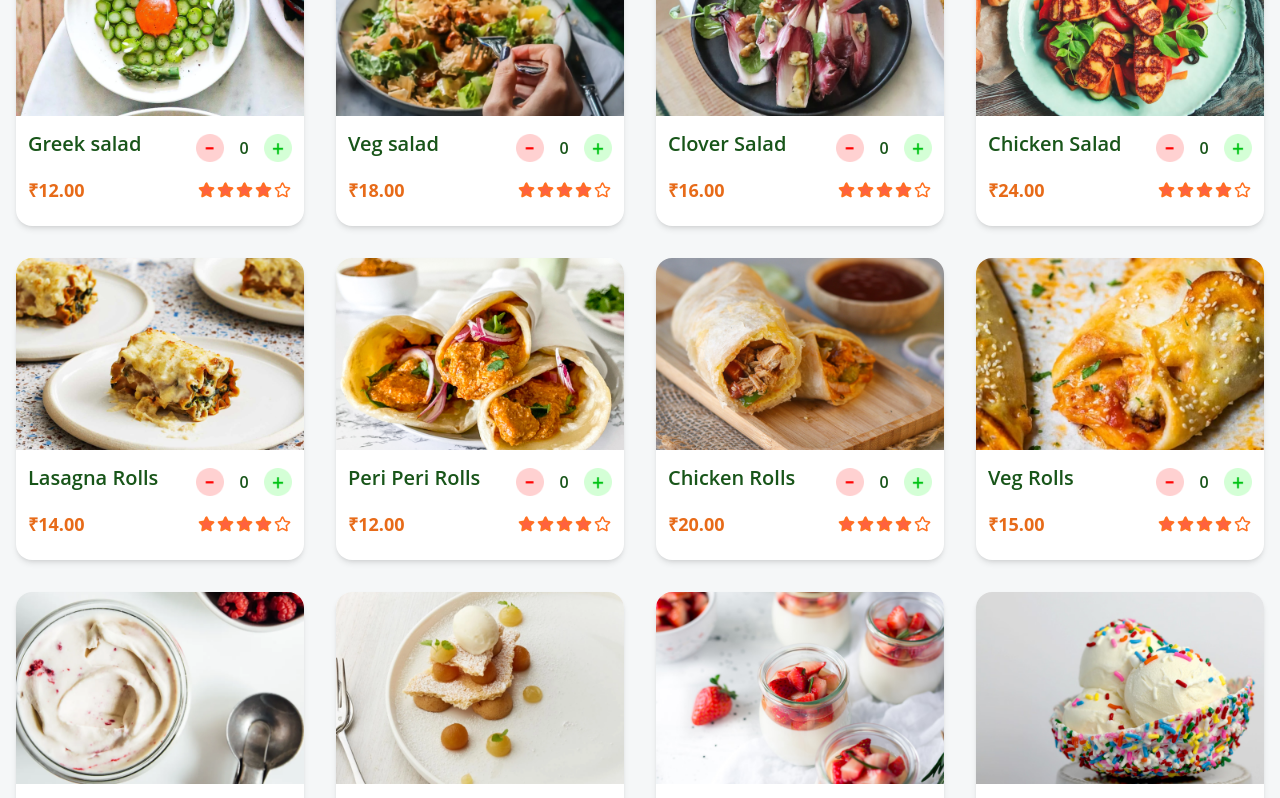
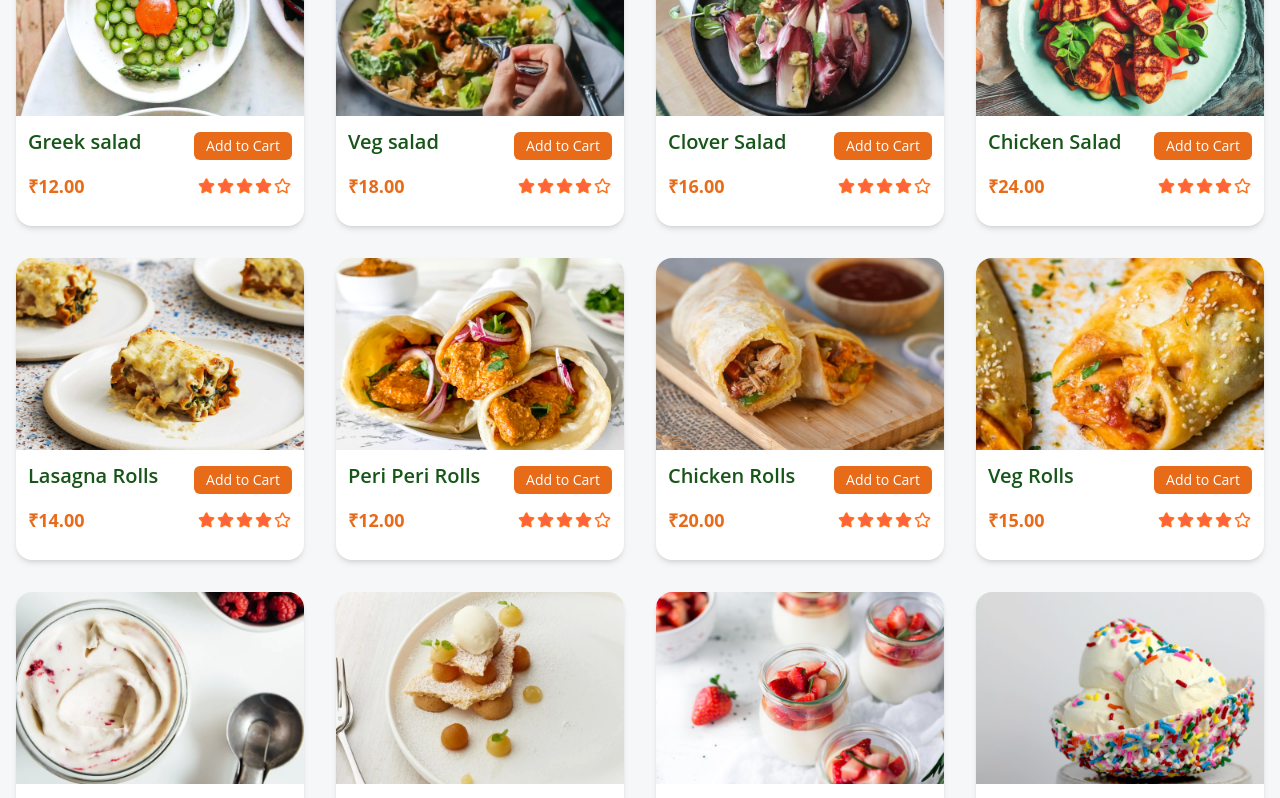
Before and after one commit to Rahimol97/food-ordering-system-react, a React (Vite) app: page / in a window 1280 px wide. Shown: the part 1100-1898 px from the top of the page. Built offline with nearby package versions, Linux system fonts and the light colour scheme.

Commit message:
add cart button and clear cart button

```diff
--- a/src/components/Menu.jsx
+++ b/src/components/Menu.jsx
@@ -21,7 +21,11 @@ function Menu({ foodItems, category, search }) {
 
 
         <div className='grid grid-cols-1 sm:grid-cols-2 md:grid-cols-3 lg:grid-cols-4 gap-8 '>
-          {foodItems.map((menu, index) => (
+          {foodItems.map((menu, index) =>{
+
+          const quantity = count[menu._id] || 0;
+
+         return (
 
             <div key={index} className=' shadow-md rounded-2xl bg-white overflow-hidden transition-transform duration-300 hover:scale-105'>
               <img src={menu.image}
@@ -31,7 +35,18 @@ function Menu({ foodItems, category, search }) {
                   <div className='flex justify-between items-center mb-2'>
                     <h3 className="text-xl font-semibold text-(--dark) mb-2">
                       {menu.name} </h3>
+
                     <div className="flex items-center gap-2 overflow-hidden">
+                     {quantity === 0 ? (
+                      // Show "Add to Cart" button
+                           <button
+                            onClick={() => dispatch(addItem(menu._id))}
+                            className="px-3 py-1 bg-(--orange) text-white rounded-md text-sm font-medium transition hover:bg-orange-600"
+                          >
+                            Add to Cart
+                          </button>
+                        ) :(
+                            <div className="flex items-center gap-2">
                       <button
                         onClick={() => dispatch(removeItem(menu._id))}
                         className="w-7 h-10 flex items-center justify-center transition"
@@ -39,7 +54,7 @@ function Menu({ foodItems, category, search }) {
                         <img src={assets.remove_icon_red} alt="add icon" />
                       </button>
                       <span className="w-6 h-8 flex items-center justify-center text-(--dark) font-semibold">
-                        {count[menu._id] || 0}
+                        {quantity}
                       </span>
                       <button
                         onClick={() => dispatch(addItem(menu._id))}
@@ -50,6 +65,8 @@ function Menu({ foodItems, category, search }) {
 
                       </button>
                     </div>
+                        )}
+                         </div>
                   </div>
                   <div className="flex items-center justify-between mb-3">
                     <span className="text-lg font-bold text-(--orange)">
@@ -63,7 +80,8 @@ function Menu({ foodItems, category, search }) {
 
               </div>
             </div>
-          ))}
+              );
+})}
         </div>
       )}
     </section>
--- a/src/pages/Cart.jsx
+++ b/src/pages/Cart.jsx
@@ -2,7 +2,7 @@ import React from "react";
 import { assets } from "../assets/images/assets";
 import { Link } from 'react-router-dom';
 import { useSelector, useDispatch } from "react-redux";
-import { addItem, removeItem, deleteItem } from "../redux/cartSlice";
+import { addItem, removeItem, deleteItem, clearCart } from "../redux/cartSlice";
 import { food_list } from "../assets/images/assets";
 
 function Cart() {
@@ -90,6 +90,7 @@ function Cart() {
                       className="w-8"
                     />
                   </button>
+
                 </div>
 
 
@@ -110,6 +111,11 @@ function Cart() {
                 </div>
               </div>
             ))}
+            <div className="flex justify-end mt-3">
+              <button onClick={() => dispatch(clearCart())} className="px-4  py-2 rounded-lg shadow-lg  bg-(--accent) cursor-pointer">
+                      Empty cart
+                    </button>
+                 </div>
           </div>
 
 
```
